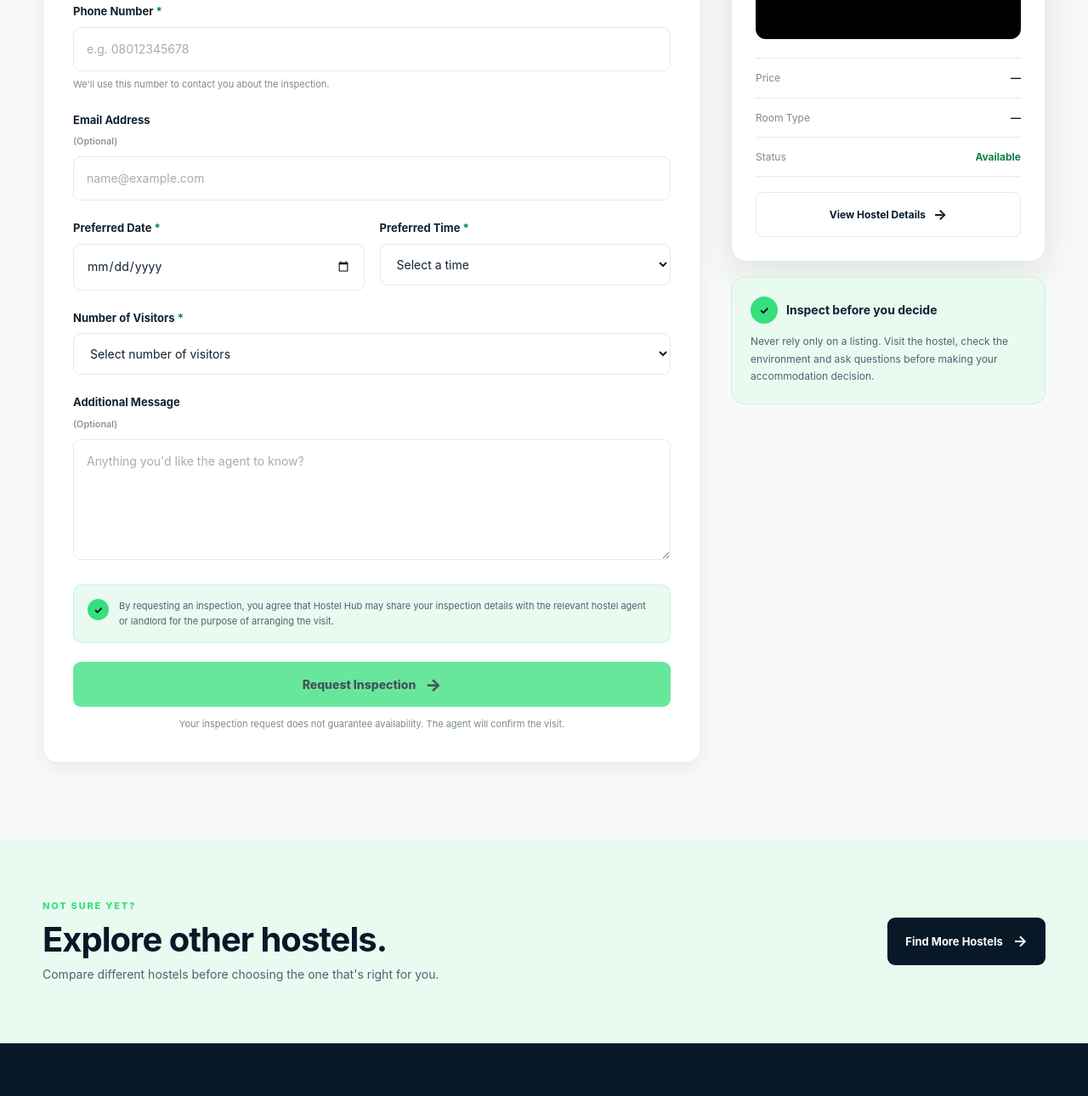
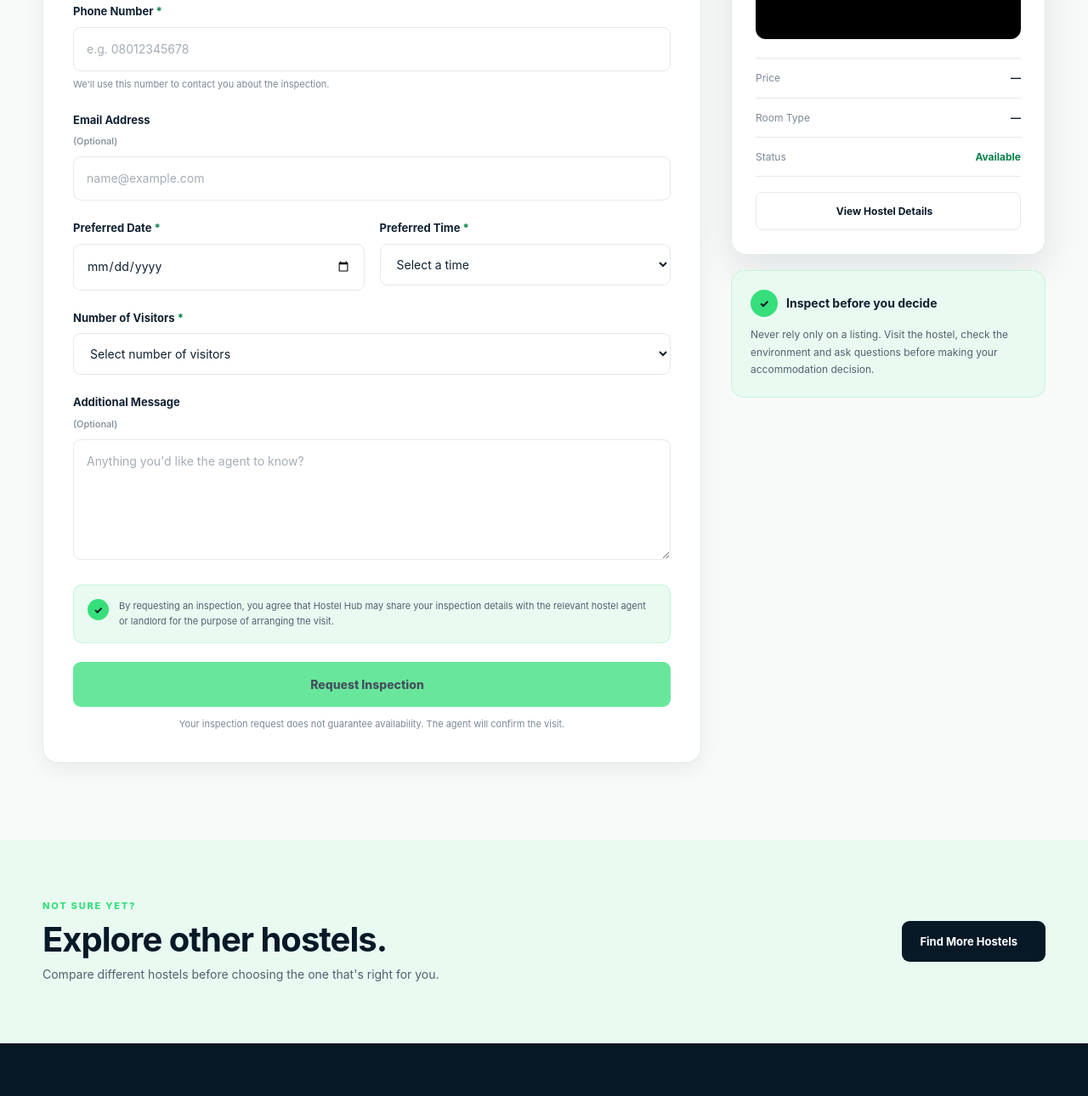
Before and after one commit to Danbaba3100/Hostel-Hub, a plain HTML site: page book-inspection.html in a window 1280 px wide. Shown: the part 740-2030 px from the top of the page at 85% size. Drawn offline with Linux system fonts and the light colour scheme; grey boxes are pictures that could not be loaded.

Commit message:
Remove arrow characters from interface

```diff
--- a/book-inspection.html
+++ b/book-inspection.html
@@ -364,7 +364,7 @@
                         ></span>
 
                         <span class="button-arrow">
-                            →
+
                         </span>
 
                     </button>
@@ -451,7 +451,7 @@
                         class="view-hostel"
                     >
                         View Hostel Details
-                        <span>→</span>
+                        <span></span>
                     </a>
 
                 </div>
@@ -516,7 +516,7 @@
                 class="cta-button"
             >
                 Find More Hostels
-                <span>→</span>
+                <span></span>
             </a>
 
         </div>
```
